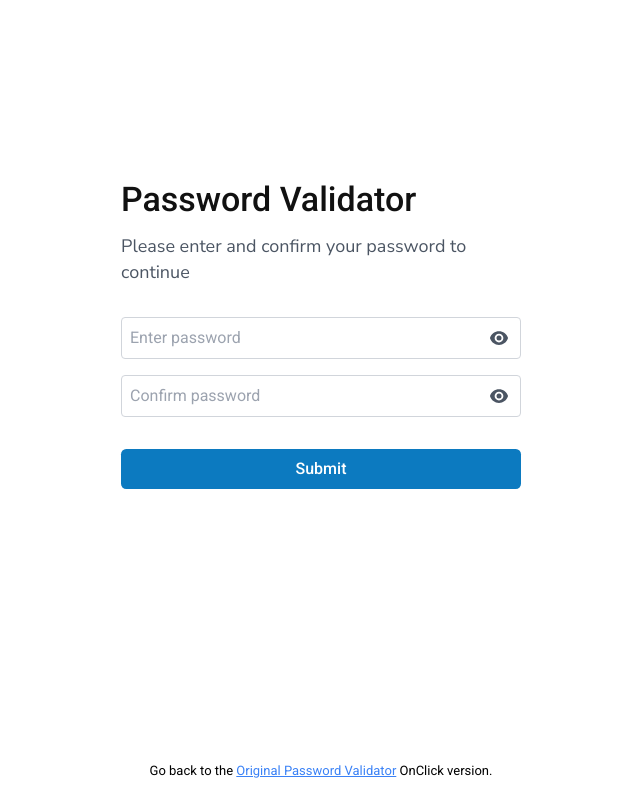
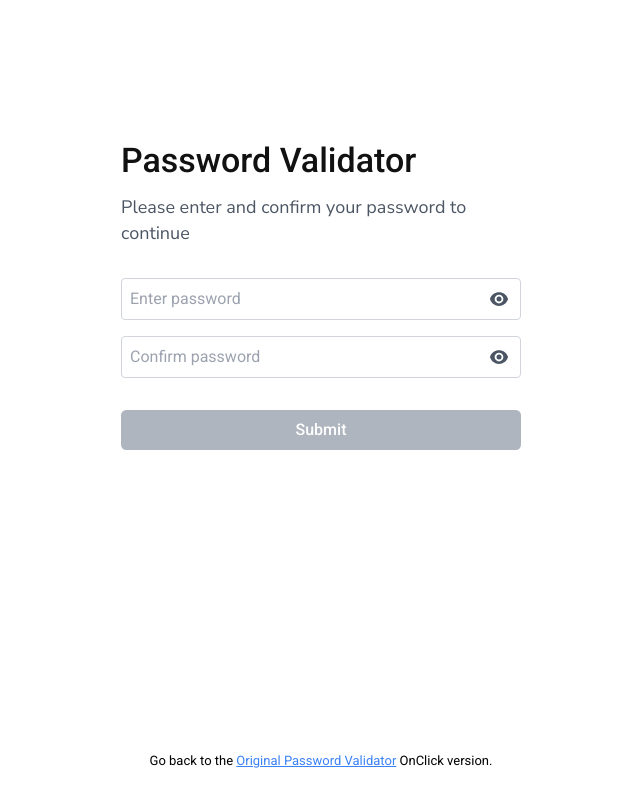
Before and after one commit to shawkenator/password-validator-react, a React (Create React App) app: page /live-validation in a window 1280 px wide. Shown: the whole page, without its empty margins (319-959 px from the left). Built offline with nearby package versions, Linux system fonts and the light colour scheme.

Commit message:
Readme changes and a couple misc UI updates

```diff
--- a/src/App.css
+++ b/src/App.css
@@ -88,6 +88,6 @@ h2 {
 .footer-link {
   margin-top: auto;
   text-align: center;
-  margin-bottom: 20px;
+  margin-bottom: 30px;
   font-size: 13px;
 }
--- a/src/authform-ocv.tsx
+++ b/src/authform-ocv.tsx
@@ -66,7 +66,7 @@ const OnClickValidationForm: React.FC = () => {
 
     return (
         <div className="flex flex-col justify-between h-screen">
-            <div className="bg-white rounded-lg w-128 mt-[11%]">
+            <div className="bg-white rounded-lg w-128 mt-[8%]">
                 <div className="password-form-container max-w-md mx-auto rounded p-6">
                     <h1>Password Validator</h1>
                     <h2 className="text-lg text-gray-600 mb-4">Please enter and confirm your password to continue</h2>
--- a/src/authform.tsx
+++ b/src/authform.tsx
@@ -57,7 +57,7 @@ const AuthForm: React.FC = () => {
 
     return (
         <div className="flex flex-col justify-between h-screen">
-            <div className="bg-white rounded-lg w-128 mt-[11%]">
+            <div className="bg-white rounded-lg w-128 mt-[8%]">
                 <div className="password-form-container max-w-md mx-auto rounded p-6">
                     <h1>Password Validator</h1>
                     <h2 className="text-lg text-gray-600 mb-4">Please enter and confirm your password to continue</h2>
@@ -103,11 +103,14 @@ const AuthForm: React.FC = () => {
                         </div>
 
                         <button
+                            disabled={isSubmitDisabled}
                             type="submit"
-                            className={`btn w-full p-2 text-white rounded btnmod bg-[#0c7ac0] hover:bg-[#085586]`}
+                            className={`btn w-full p-2 text-white rounded btnmod ${isSubmitDisabled ? 'bg-gray-400 cursor-not-allowed' : 'bg-[#0c7ac0] hover:bg-[#085586]'
+                                }`}
                         >
                             Submit
                         </button>
+
                     </form>
 
                     <ToastContainer />
```
Also changed, not shown: 1 other file (tests, documents, lock files or other folders).
